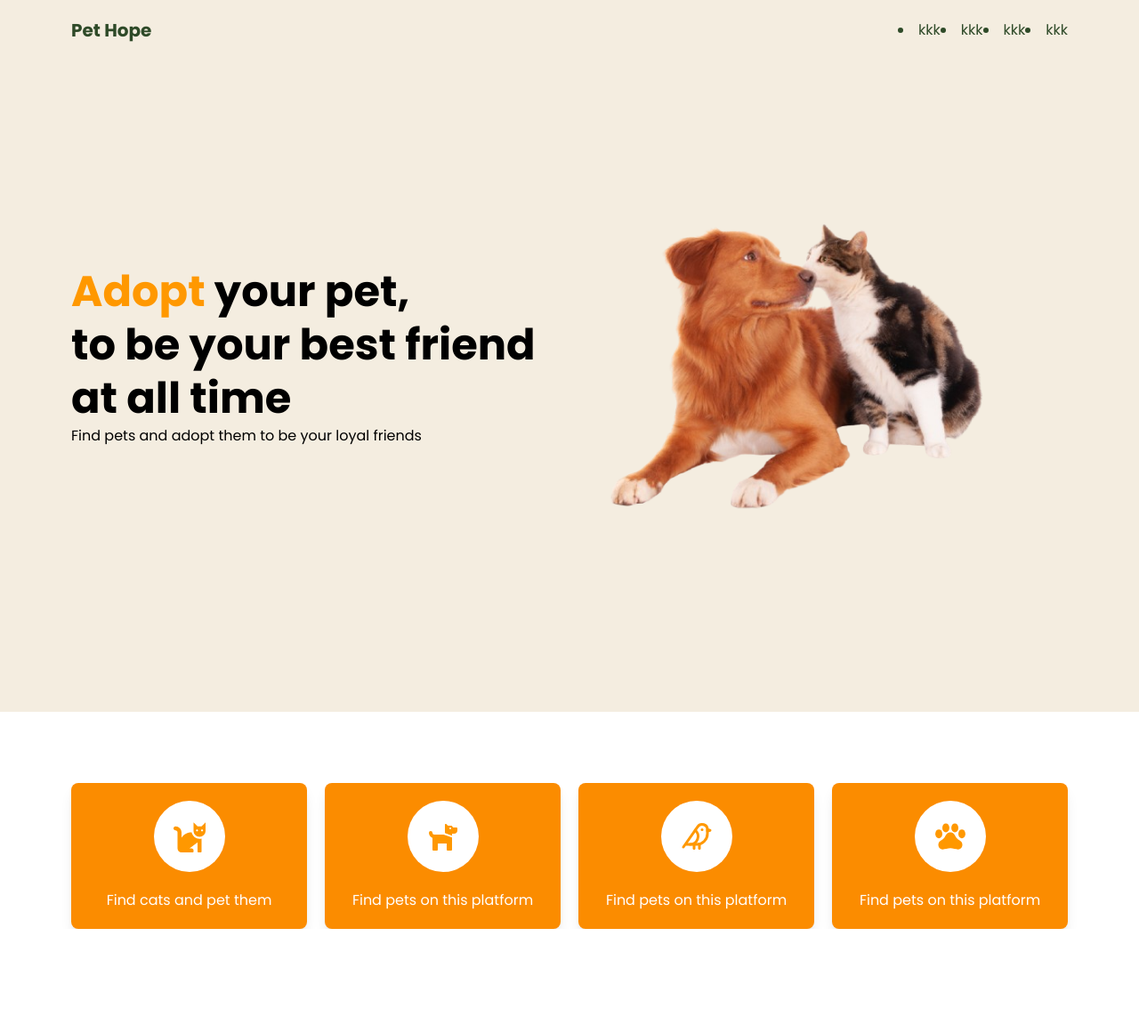
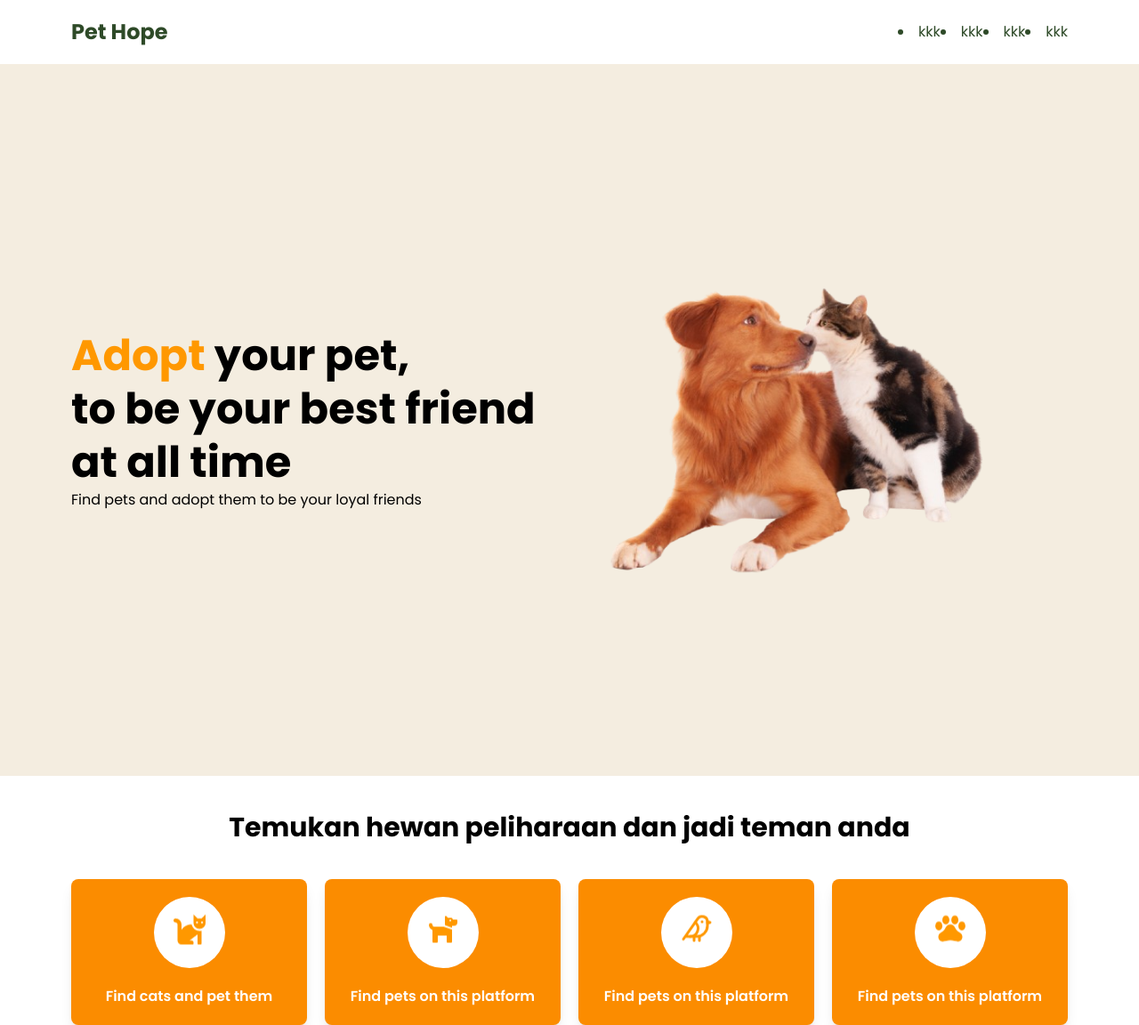
Before and after one commit to dimasbp17/pet-hope, a React (Vite) app: page / in a window 1280 px wide. Shown: the whole page at 89% size. Before the commit the page ends 1044 px from the top, so only its background shows below. Built offline with nearby package versions, Linux system fonts and the light colour scheme.

Commit message:
update:navbar

```diff
--- a/src/components/Navbar.tsx
+++ b/src/components/Navbar.tsx
@@ -3,11 +3,11 @@ import { Link } from 'react-router-dom';
 const Navbar: React.FC = () => {
   return (
     <>
-      <div className="fixed top-0 w-full px-4 py-5 bg-transparent text-text font-poppins lg:px-20 md:px-10">
+      <div className="top-0 w-full px-4 py-5 bg-transparent text-text font-poppins lg:px-20 md:px-10">
         <div className="flex items-center justify-between">
           <Link
             to={'/'}
-            className="text-xl font-bold"
+            className="text-2xl font-bold"
           >
             Pet Hope
           </Link>
--- a/src/components/card/CardMenu.tsx
+++ b/src/components/card/CardMenu.tsx
@@ -1,17 +1,26 @@
+import { Link } from 'react-router-dom';
+
 interface CardMenuProps {
   icon: React.ElementType;
   description: string;
+  link: string;
 }
 
-const CardMenu: React.FC<CardMenuProps> = ({ icon: Icon, description }) => {
+const CardMenu: React.FC<CardMenuProps> = ({
+  icon: Icon,
+  description,
+  link,
+}) => {
   return (
     <>
-      <div className="flex flex-col items-center justify-center w-full p-5 text-white bg-orange-600 rounded-lg shadow-lg">
-        <div className="flex items-center justify-center text-orange-500 bg-white rounded-full size-20">
-          <Icon className="text-4xl text-orange-500" />
+      <Link to={link}>
+        <div className="flex flex-col items-center justify-center w-full p-5 text-white bg-orange-600 rounded-lg shadow-lg">
+          <div className="flex items-center justify-center text-orange-500 bg-white rounded-full size-20">
+            <Icon className="text-4xl text-orange-500 animate-bounce" />
+          </div>
+          <h1 className="mt-5 font-semibold">{description}</h1>
         </div>
-        <h1 className="mt-5">{description}</h1>
-      </div>
+      </Link>
     </>
   );
 };
--- a/src/pages/home/Home.tsx
+++ b/src/pages/home/Home.tsx
@@ -32,7 +32,11 @@ const Home = () => {
             </div>
           </div>
         </section>
-        <section className="grid w-full grid-cols-2 gap-5 px-4 mt-20 lg:grid-cols-4 lg:px-20">
+        <section className="px-4 mt-10 lg:px-20">
+          <h1 className="mb-10 text-3xl font-bold text-center">
+            Temukan hewan peliharaan dan jadi teman anda
+          </h1>
+          <div className="grid w-full grid-cols-2 gap-5 lg:grid-cols-4">
             {menuJumbotron.map((menu) => {
               const IconComponent = iconMap[menu.icon];
               return (
@@ -40,9 +44,11 @@ const Home = () => {
                   key={menu.id}
                   icon={IconComponent}
                   description={menu.description}
+                  link={menu.link}
                 />
               );
             })}
+          </div>
         </section>
       </div>
     </>
```
Lines whose indentation alone changed are shown as unchanged.
